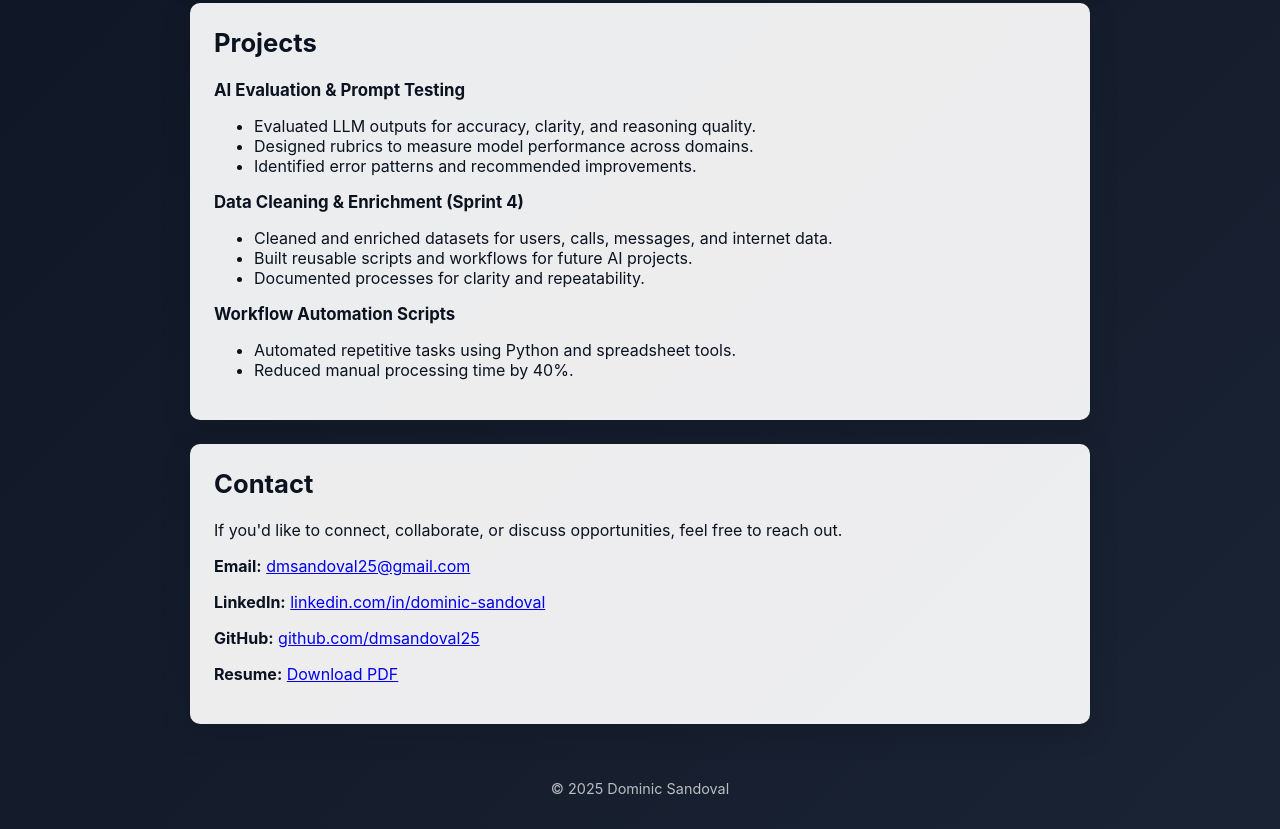
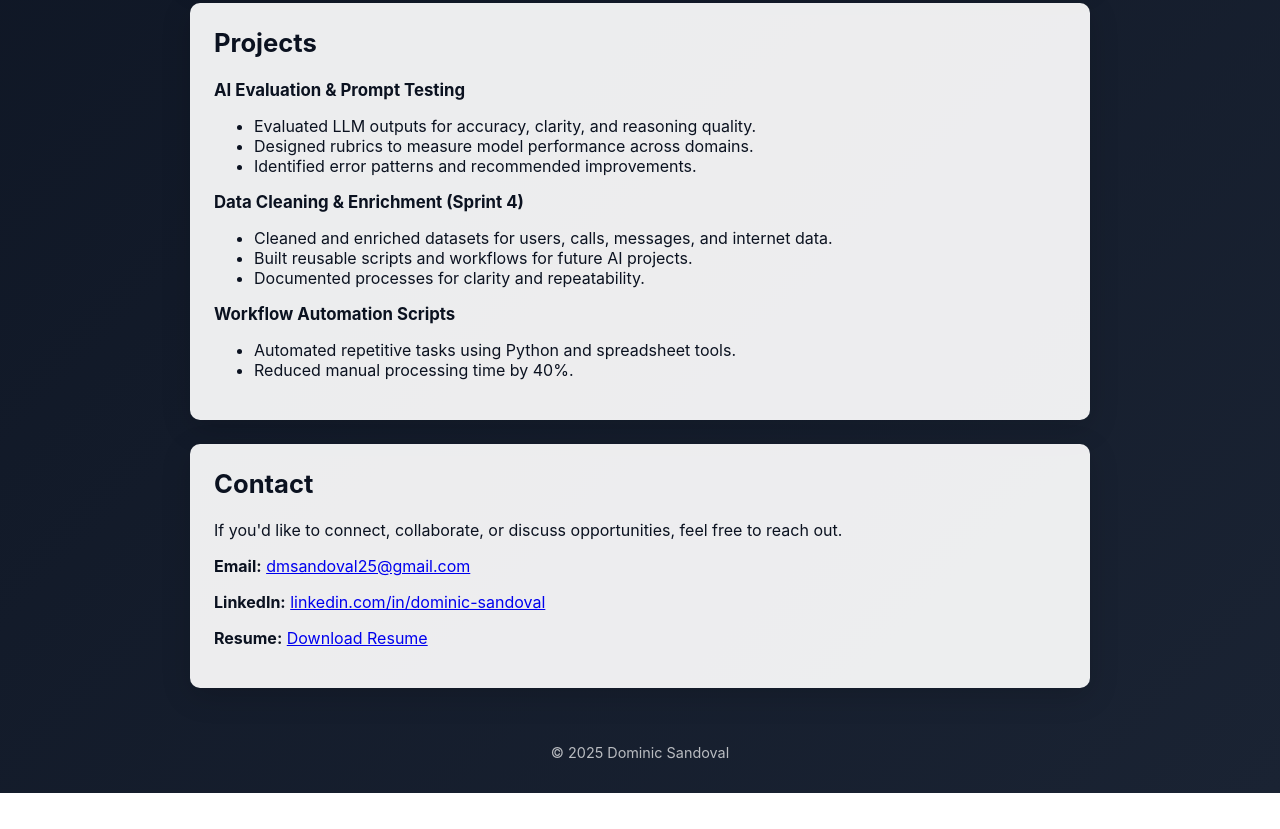
Before and after one commit to dmsandoval25/my-portfolio, a plain HTML site: page index.html in a window 1280 px wide. Shown: the part 974-1803 px from the top of the page. After the commit the page ends 1767 px from the top, so only its background shows below. Drawn offline with Linux system fonts and the light colour scheme.

Commit message:
resume update

```diff
--- a/index.html
+++ b/index.html
@@ -308,15 +308,10 @@
       </a>
     </p>
 
-    <p><strong>GitHub:</strong>
-      <a href="https://github.com/dmsandoval25/my-portfolio" target="_blank">
-        github.com/dmsandoval25
-      </a>
+    <p><strong>Resume:</strong>
+      <a href="Dominic-Sandoval-Resume.docx" target="_blank">Download Resume</a>
     </p>
 
-    <p><strong>Resume:</strong>
-      <a href="Dominic-Sandoval-Resume.docx" target="_blank">Download PDF</a>
-    </p>
   </section>
 
 </main>
```
